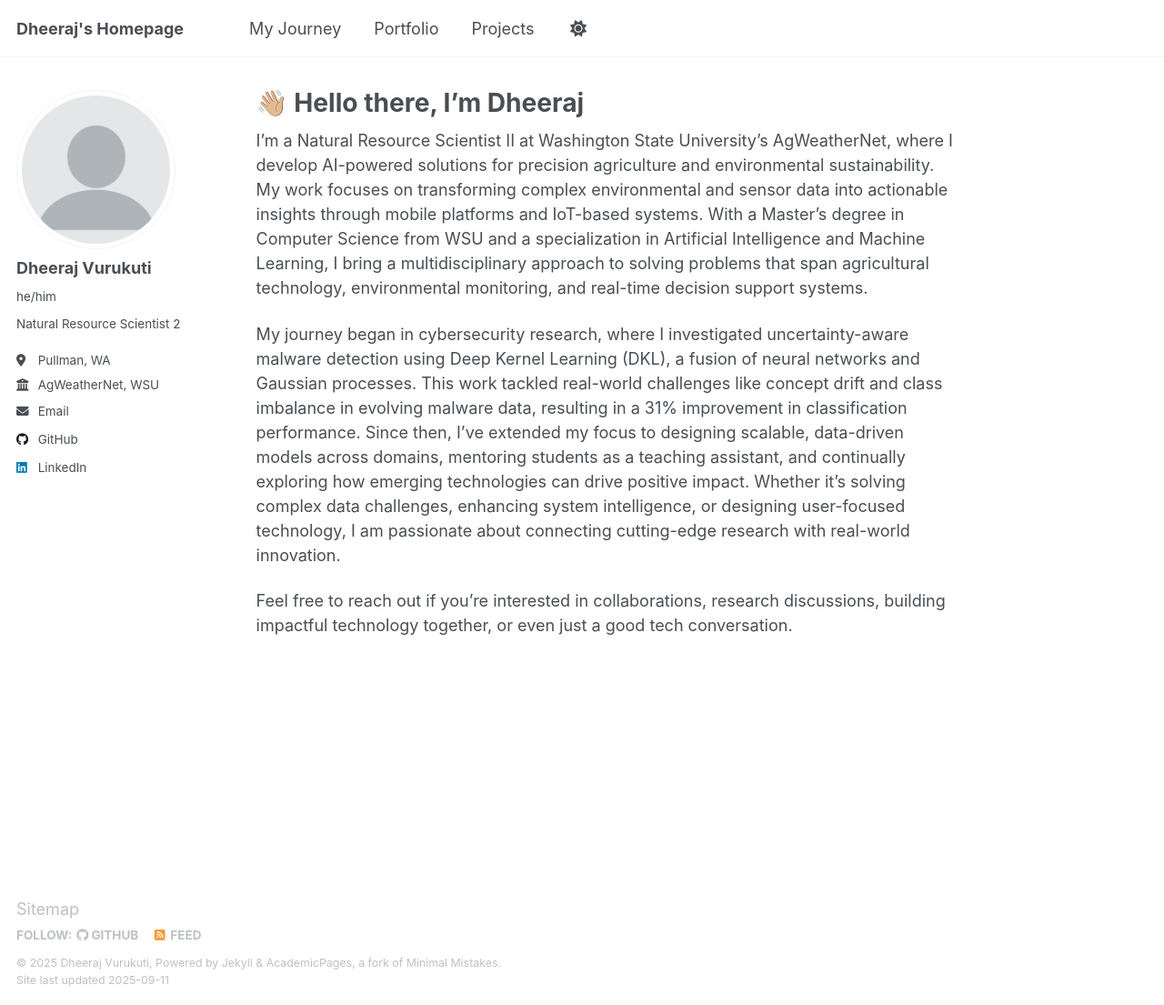
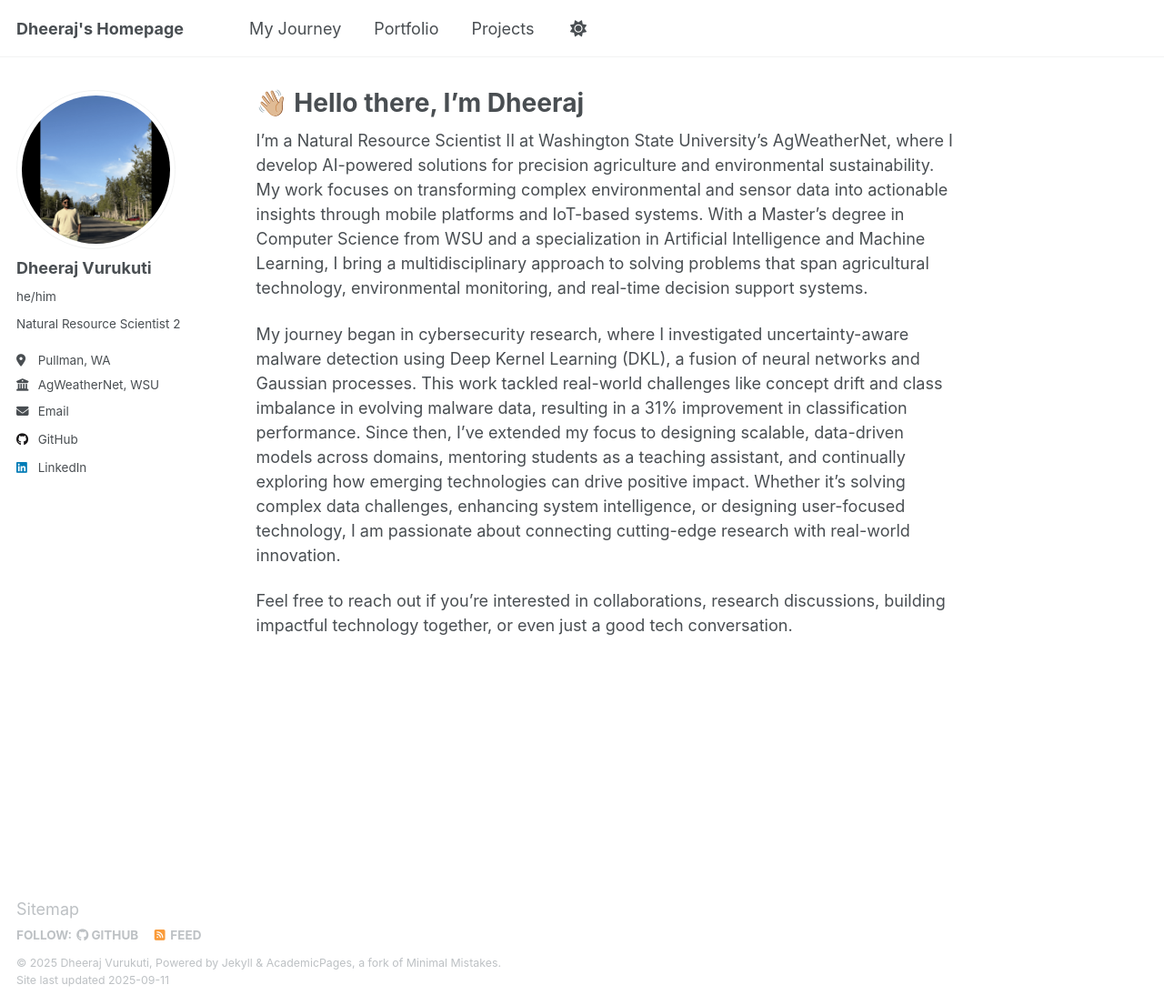
Before and after one commit to dheerajvurukuti/dheerajvurukuti.github.io, a Jekyll site: the page built from _pages/about.md, in a window 1280 px wide and 1105 px high. Shown: the whole window at 91% size. Built offline with Jekyll 4.4.1, drawn with Linux system fonts in a browser that asks for light colours.

Commit message:
img test

```diff
--- a/_config.yml
+++ b/_config.yml
@@ -22,7 +22,7 @@ repository               : "dheerajvurukuti/dheerajvurukuti.github.io"
 #               Additional customization can be done by editing /_includes/author-profile.html
 author:
   # Biographic information
-  avatar           : "profile.png"
+  avatar           : "dheeraj_profile.png"
   name             : "Dheeraj Vurukuti"
   pronouns         : "he/him"
   bio              : "Natural Resource Scientist 2"
```
Also changed, not shown: images/dheeraj_profile.png (added), 3 other files.
